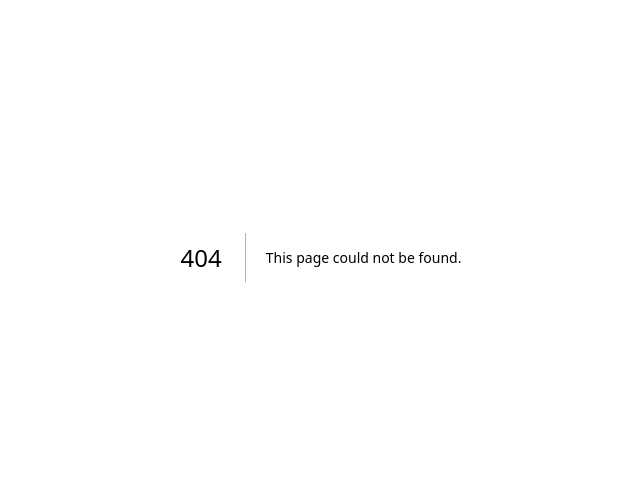
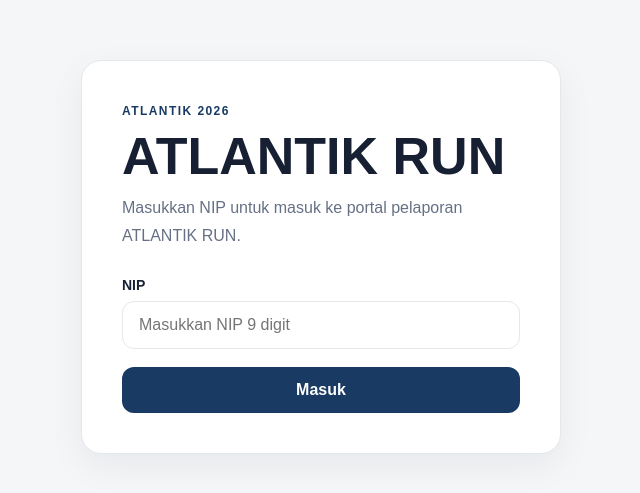
Before and after one commit to ruswanhidayat/atlantik-run, a Next.js app: page /login in a window 1280 px wide. Before the commit this address had no page. Shown: the part 143-636 px from the top of the page, without its empty margins (319-959 px from the left). Built offline with nearby package versions, Linux system fonts and the light colour scheme; no server answers.

Commit message:
update project, connect database and create login page

```diff
--- /dev/null
+++ b/app/actions/auth.ts
@@ -0,0 +1,57 @@
+"use server";
+
+import { redirect } from "next/navigation";
+
+import { sql } from "@/lib/db";
+import {
+  createSession,
+  deleteSession,
+} from "@/lib/session";
+
+export type LoginState = {
+  error?: string;
+};
+
+export async function loginAction(
+  _previousState: LoginState,
+  formData: FormData
+): Promise<LoginState> {
+  const rawNip = formData.get("nip");
+
+  if (typeof rawNip !== "string") {
+    return {
+      error: "NIP wajib diisi.",
+    };
+  }
+
+  const nip = rawNip.trim();
+
+  if (!/^\d{9}$/.test(nip)) {
+    return {
+      error: "NIP harus terdiri dari 9 digit.",
+    };
+  }
+
+  const users = await sql`
+    SELECT nip
+    FROM users
+    WHERE nip = ${nip}
+    LIMIT 1
+  `;
+
+  if (users.length === 0) {
+    return {
+      error: "NIP tidak terdaftar.",
+    };
+  }
+
+  await createSession(nip);
+
+  redirect("/dashboard");
+}
+
+export async function logoutAction() {
+  await deleteSession();
+
+  redirect("/login");
+}
--- a/app/globals.css
+++ b/app/globals.css
@@ -73,3 +73,102 @@ p {
     border-radius: 16px;
   }
 }
+
+.login-card {
+  max-width: 480px;
+}
+
+.login-description {
+  margin-bottom: 28px;
+}
+
+.login-form {
+  display: grid;
+  gap: 18px;
+  margin-top: 28px;
+}
+
+.field {
+  display: grid;
+  gap: 8px;
+}
+
+.field label {
+  font-size: 14px;
+  font-weight: 700;
+}
+
+.field input {
+  width: 100%;
+  padding: 14px 16px;
+  border: 1px solid var(--border);
+  border-radius: 12px;
+  background: #fff;
+  color: var(--foreground);
+  outline: none;
+}
+
+.field input:focus {
+  border-color: var(--accent);
+}
+
+.login-form button,
+.secondary-button {
+  min-height: 46px;
+  padding: 12px 18px;
+  border: 0;
+  border-radius: 12px;
+  background: var(--accent);
+  color: #fff;
+  font-weight: 700;
+  cursor: pointer;
+}
+
+.login-form button:disabled {
+  opacity: 0.65;
+  cursor: wait;
+}
+
+.form-error {
+  color: #b42318;
+  font-size: 14px;
+}
+
+.dashboard-card {
+  width: min(100%, 720px);
+}
+
+.user-summary {
+  display: grid;
+  grid-template-columns: repeat(2, minmax(0, 1fr));
+  gap: 12px;
+  margin: 28px 0;
+}
+
+.user-summary > div {
+  padding: 16px;
+  border: 1px solid var(--border);
+  border-radius: 12px;
+}
+
+.user-summary span {
+  display: block;
+  margin-bottom: 4px;
+  color: var(--muted);
+  font-size: 12px;
+}
+
+.user-summary strong {
+  font-size: 15px;
+}
+
+.secondary-button {
+  background: #eef2f6;
+  color: var(--foreground);
+}
+
+@media (max-width: 640px) {
+  .user-summary {
+    grid-template-columns: 1fr;
+  }
+}
--- /dev/null
+++ b/app/login/login-form.tsx
@@ -0,0 +1,44 @@
+"use client";
+
+import { useActionState } from "react";
+
+import {
+  loginAction,
+  type LoginState,
+} from "@/app/actions/auth";
+
+const initialState: LoginState = {};
+
+export default function LoginForm() {
+  const [state, formAction, pending] = useActionState(
+    loginAction,
+    initialState
+  );
+
+  return (
+    <form action={formAction} className="login-form">
+      <div className="field">
+        <label htmlFor="nip">NIP</label>
+
+        <input
+          id="nip"
+          name="nip"
+          type="text"
+          inputMode="numeric"
+          maxLength={9}
+          placeholder="Masukkan NIP 9 digit"
+          autoComplete="username"
+          required
+        />
+      </div>
+
+      {state.error ? (
+        <p className="form-error">{state.error}</p>
+      ) : null}
+
+      <button type="submit" disabled={pending}>
+        {pending ? "Memeriksa..." : "Masuk"}
+      </button>
+    </form>
+  );
+}
--- /dev/null
+++ b/app/login/page.tsx
@@ -0,0 +1,28 @@
+import { redirect } from "next/navigation";
+
+import LoginForm from "./login-form";
+import { getCurrentUser } from "@/lib/auth";
+
+export default async function LoginPage() {
+  const user = await getCurrentUser();
+
+  if (user) {
+    redirect("/dashboard");
+  }
+
+  return (
+    <main className="shell">
+      <section className="card login-card">
+        <span className="eyebrow">ATLANTIK 2026</span>
+
+        <h1>ATLANTIK RUN</h1>
+
+        <p className="login-description">
+          Masukkan NIP untuk masuk ke portal pelaporan ATLANTIK RUN.
+        </p>
+
+        <LoginForm />
+      </section>
+    </main>
+  );
+}
--- /dev/null
+++ b/lib/auth.ts
@@ -0,0 +1,56 @@
+import { redirect } from "next/navigation";
+
+import { sql } from "@/lib/db";
+import { getSession } from "@/lib/session";
+
+export type AuthUser = {
+  nip: string;
+  nama: string;
+  subdit: string;
+  gender: "M" | "F";
+  isadmin: boolean;
+};
+
+export async function getCurrentUser(): Promise<AuthUser | null> {
+  const session = await getSession();
+
+  if (!session) {
+    return null;
+  }
+
+  const users = await sql`
+    SELECT
+      nip,
+      nama,
+      subdit,
+      gender,
+      isadmin
+    FROM users
+    WHERE nip = ${session.nip}
+    LIMIT 1
+  `;
+
+  if (users.length === 0) {
+    return null;
+  }
+
+  const user = users[0];
+
+  return {
+    nip: String(user.nip).trim(),
+    nama: String(user.nama),
+    subdit: String(user.subdit),
+    gender: user.gender as "M" | "F",
+    isadmin: Boolean(user.isadmin),
+  };
+}
+
+export async function requireUser(): Promise<AuthUser> {
+  const user = await getCurrentUser();
+
+  if (!user) {
+    redirect("/login");
+  }
+
+  return user;
+}
--- /dev/null
+++ b/lib/db.ts
@@ -0,0 +1,13 @@
+import { neon } from "@neondatabase/serverless";
+
+const databaseUrl =
+  process.env.DATABASE_URL ||
+  process.env.POSTGRES_URL;
+
+if (!databaseUrl) {
+  throw new Error(
+    "Database connection string tidak ditemukan. Pastikan DATABASE_URL atau POSTGRES_URL tersedia."
+  );
+}
+
+export const sql = neon(databaseUrl);
--- /dev/null
+++ b/lib/session.ts
@@ -0,0 +1,64 @@
+import { SignJWT, jwtVerify } from "jose";
+import { cookies } from "next/headers";
+
+const SESSION_COOKIE_NAME = "atlantik_run_session";
+
+const secret = process.env.SESSION_SECRET;
+
+if (!secret) {
+  throw new Error("SESSION_SECRET belum dikonfigurasi.");
+}
+
+const encodedSecret = new TextEncoder().encode(secret);
+
+export type SessionPayload = {
+  nip: string;
+};
+
+export async function createSession(nip: string) {
+  const token = await new SignJWT({ nip })
+    .setProtectedHeader({ alg: "HS256" })
+    .setIssuedAt()
+    .setExpirationTime("7d")
+    .sign(encodedSecret);
+
+  const cookieStore = await cookies();
+
+  cookieStore.set(SESSION_COOKIE_NAME, token, {
+    httpOnly: true,
+    secure: process.env.NODE_ENV === "production",
+    sameSite: "lax",
+    path: "/",
+    maxAge: 60 * 60 * 24 * 7,
+  });
+}
+
+export async function getSession(): Promise<SessionPayload | null> {
+  const cookieStore = await cookies();
+
+  const token = cookieStore.get(SESSION_COOKIE_NAME)?.value;
+
+  if (!token) {
+    return null;
+  }
+
+  try {
+    const { payload } = await jwtVerify(token, encodedSecret);
+
+    if (typeof payload.nip !== "string") {
+      return null;
+    }
+
+    return {
+      nip: payload.nip,
+    };
+  } catch {
+    return null;
+  }
+}
+
+export async function deleteSession() {
+  const cookieStore = await cookies();
+
+  cookieStore.delete(SESSION_COOKIE_NAME);
+}
--- a/package.json
+++ b/package.json
@@ -9,6 +9,8 @@
     "lint": "eslint ."
   },
   "dependencies": {
+    "@neondatabase/serverless": "^1.0.0",
+    "jose": "^6.0.0",
     "next": "^16.3.0",
     "react": "^19.2.0",
     "react-dom": "^19.2.0"
```
Also changed, not shown: app/dashboard/page.tsx (added, +50 -0 lines), app/page.tsx (+12 -13 lines).
